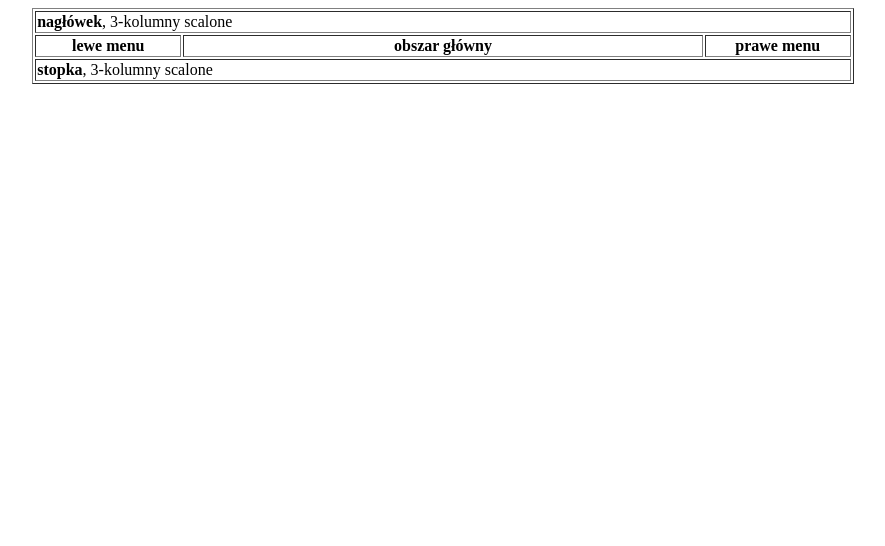
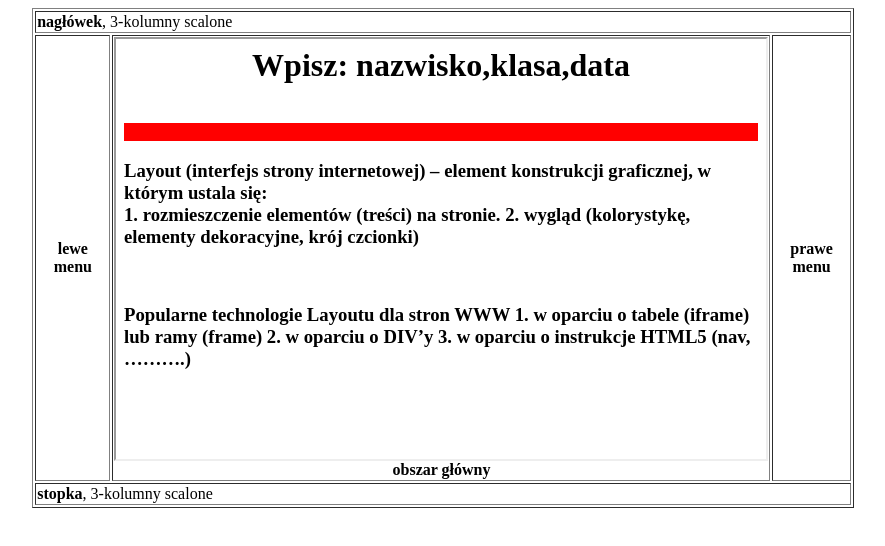
Before and after one commit to MarcelBorkowski/repozytorium2, a plain HTML site: page index.html in a window 1280 px wide. Shown: the whole page, without its empty margins (197-1082 px from the left). Drawn offline with Linux system fonts and the light colour scheme.

Commit message:
Update index.html

```diff
--- a/index.html
+++ b/index.html
@@ -14,6 +14,7 @@
 <b>lewe menu</b>
 </td>
 <td align=center>
+<iframe scrolling="no" width=650 height=420 name="obszar_glowny" src="glowny_borkowski.html" border="0"></iframe>
 <b>obszar główny</b>
 </td>
 <td width=18% align="center">
```
